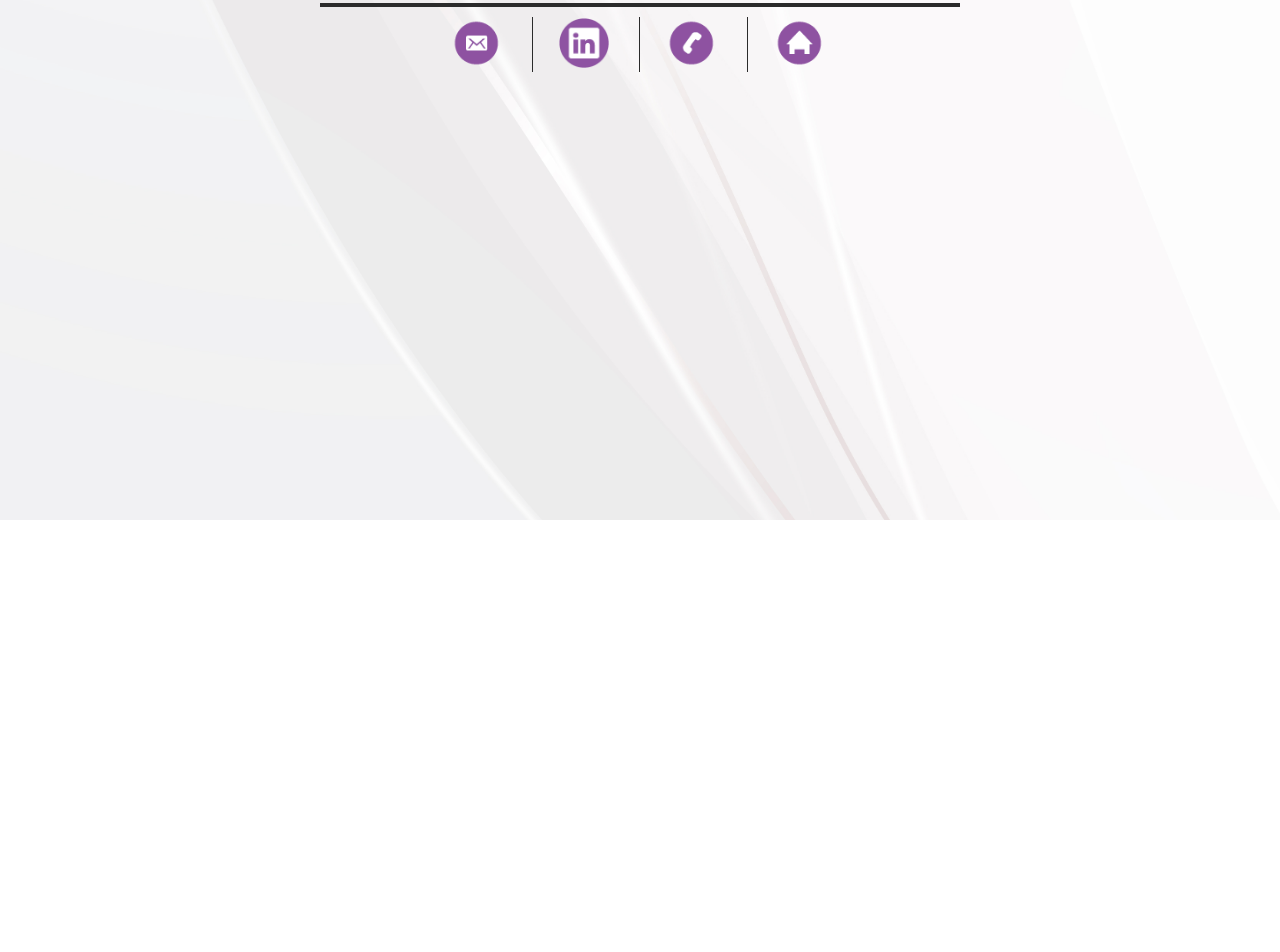
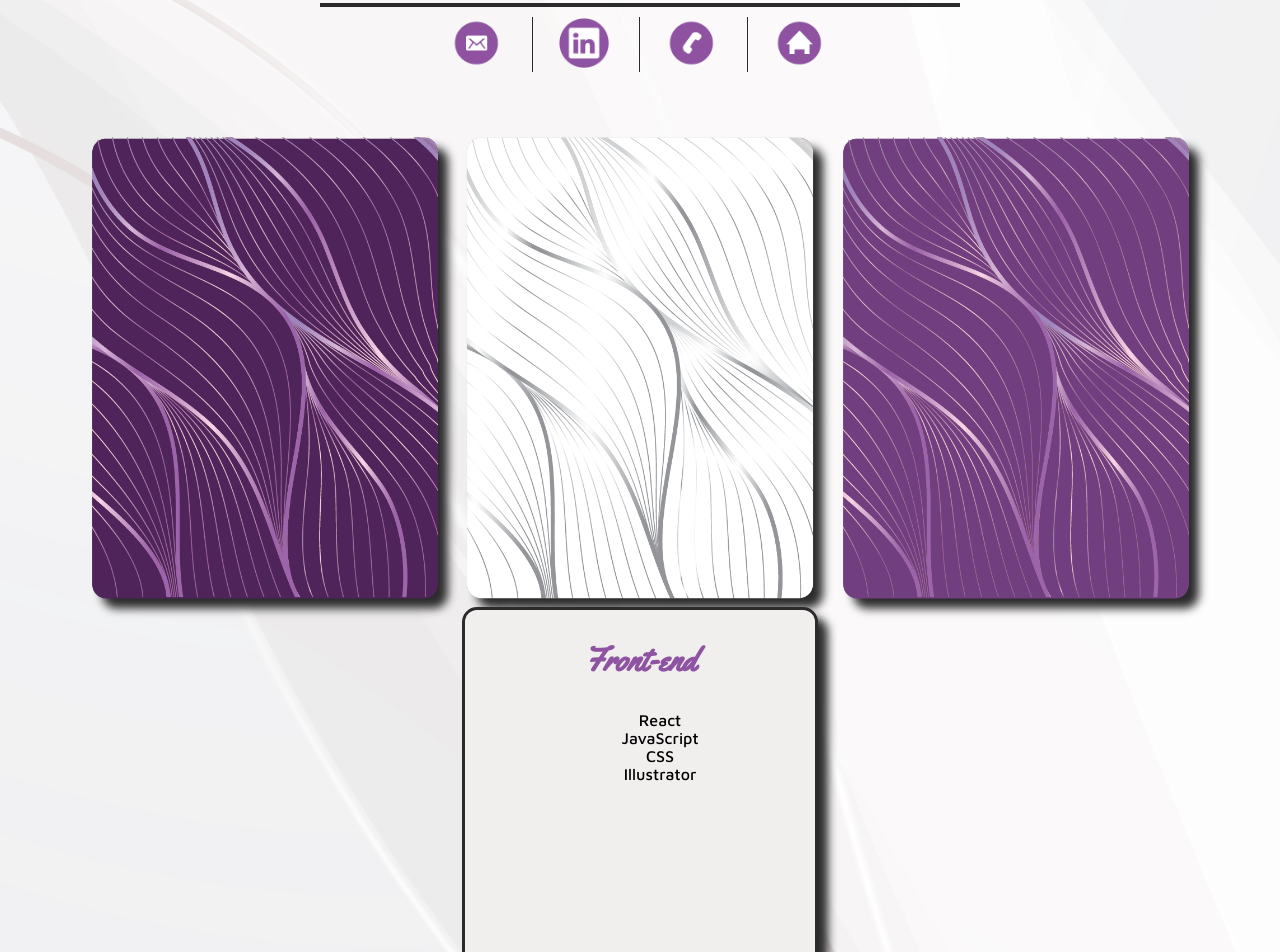
Before and after one commit to Oeilden8/FannyDeveloper, a React (Create React App) app: page / in a window 1280 px wide. Shown: the part 280-1232 px from the top of the page. Before the commit the page ends 800 px from the top, so only its background shows below. Built offline with nearby package versions, Linux system fonts and the light colour scheme.

Commit message:
begin Card component

```diff
--- a/src/App.js
+++ b/src/App.js
@@ -1,5 +1,6 @@
 import Home from "./Components/Home";
 import { Routes, Route } from "react-router-dom";
+import SkillCard from "./Components/SkillCard";
 
 function App() {
   return (
@@ -10,6 +11,7 @@ function App() {
           element={
             <div>
               <Home />
+              <SkillCard />
             </div>
           }
         />
--- /dev/null
+++ b/src/Components/SkillCard.css
@@ -0,0 +1,31 @@
+.card-container {
+  display: flex;
+  flex-wrap: wrap;
+  justify-content: space-evenly;
+  width: 90vw;
+  margin: 60px auto 60px auto;
+}
+
+.skill-card-verso img {
+  width: 350px;
+  filter: drop-shadow(10px 10px 5px rgb(43, 43, 43));
+}
+
+.skill-card-verso :hover {
+  cursor: pointer;
+}
+
+.skill-card {
+  width: 350px;
+  height: 460px;
+  border-radius: 15px;
+  filter: drop-shadow(10px 10px 5px rgb(43, 43, 43));
+  border: solid rgb(43, 43, 43) 3px;
+  background-color: rgb(241, 238, 238);
+}
+
+h2 {
+  color: var(--main-color);
+  font-family: "Yellowtail", cursive;
+  font-size: 25pt;
+}
--- /dev/null
+++ b/src/Components/SkillCard.jsx
@@ -0,0 +1,30 @@
+import React from "react";
+import "./SkillCard.css";
+import purpleCard from "../assets/purple-card-01.png";
+import whiteCard from "../assets/white-card-01.png";
+import violetCard from "../assets/violet-card-01.png";
+
+export default function SkillCard() {
+  return (
+    <div className="card-container">
+      <card className="skill-card-verso">
+        <img src={purpleCard} alt="cards back" />
+      </card>
+      <card className="skill-card-verso">
+        <img src={whiteCard} alt="cards back" />
+      </card>
+      <card className="skill-card-verso">
+        <img src={violetCard} alt="cards back" />
+      </card>
+      <card className="skill-card">
+        <h2>Front-end</h2>
+        <ul>
+          <li>React</li>
+          <li>JavaScript</li>
+          <li>CSS</li>
+          <li>Illustrator</li>
+        </ul>
+      </card>
+    </div>
+  );
+}
--- a/src/index.css
+++ b/src/index.css
@@ -36,3 +36,12 @@ h1 {
   font-family: "Yellowtail", cursive;
   font-size: 30pt;
 }
+
+a {
+  text-decoration: none;
+  color: var(--main-color);
+}
+
+ul li {
+  list-style: none;
+}
```
